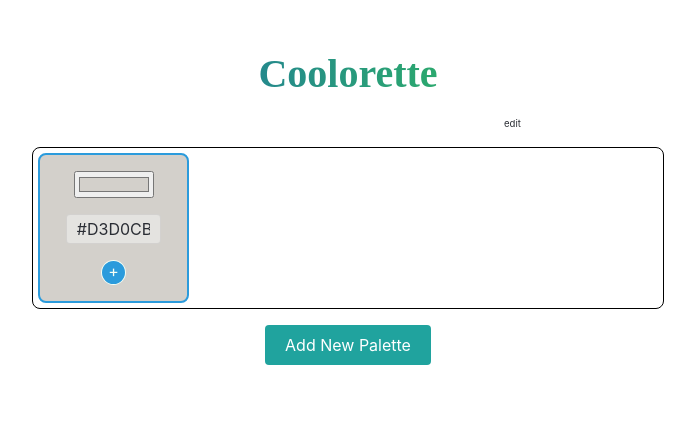
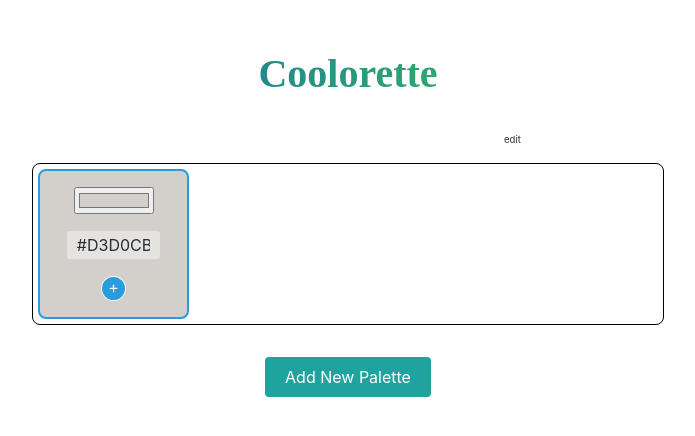
Before and after one commit to jecaps/Color-Saver-App, a React (Create React App) app: page / in a window 1280 px wide. Both pictures are taken after a click on the button "Add New Palette". Shown: the top 436 px of the page, without its empty margins (292-987 px from the left). Built offline with nearby package versions, Linux system fonts and the light colour scheme; a web font is replaced by a local one.

Commit message:
Gap between Palettes

```diff
--- a/src/App.css
+++ b/src/App.css
@@ -95,3 +95,7 @@ body {
   padding: 10px 20px;
   border-radius: 4px;
 }
+
+.page {
+  padding: 1rem 0;
+}
```
